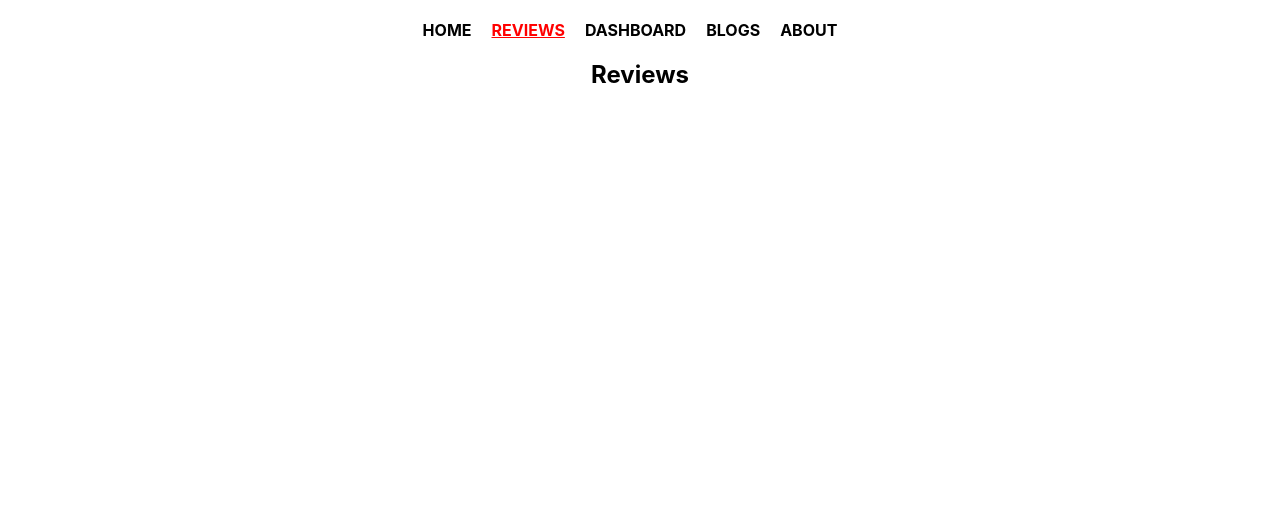
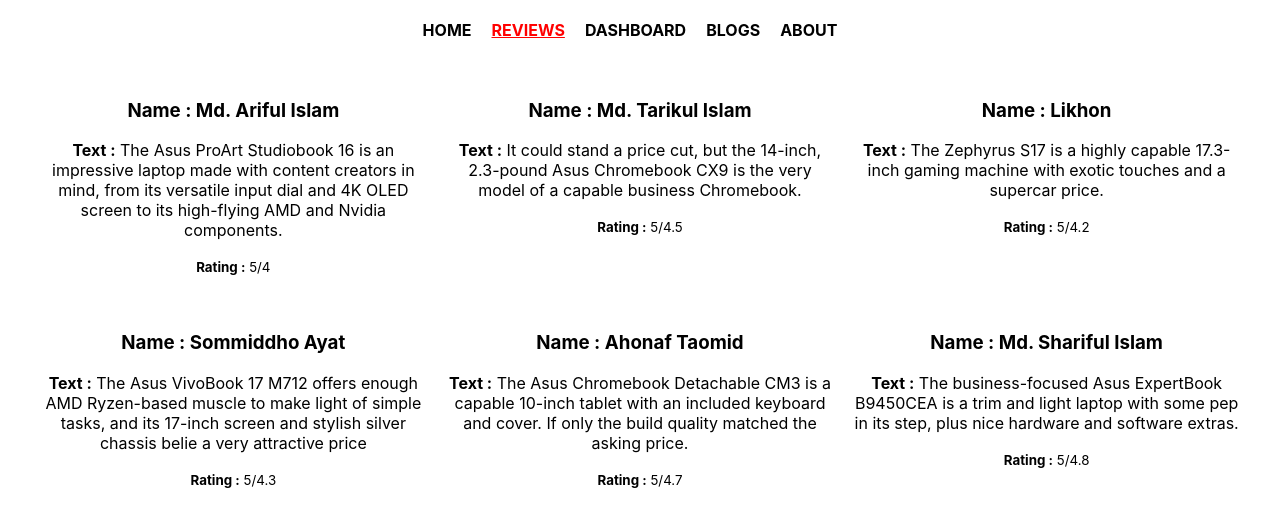
Before and after one commit to ARIF-630419/ProductAnalysis, a React (Create React App) app: page /reviews in a window 1280 px wide. Shown: the top 526 px of the page. Built offline with nearby package versions, Linux system fonts and the light colour scheme.

Commit message:
reviews added

```diff
--- /dev/null
+++ b/public/Reviews.json
@@ -0,0 +1,38 @@
+[
+  {
+    "id": "1",
+    "name": " Md. Ariful Islam ",
+    "text": "The Asus ProArt Studiobook 16 is an impressive laptop made with content creators in mind, from its versatile input dial and 4K OLED screen to its high-flying AMD and Nvidia components.",
+    "rating": "5/4"
+  },
+  {
+    "id": "2",
+    "name": "Md. Tarikul Islam",
+    "text": "It could stand a price cut, but the 14-inch, 2.3-pound Asus Chromebook CX9 is the very model of a capable business Chromebook.",
+    "rating": "5/4.5"
+  },
+  {
+    "id": "3",
+    "name": "Likhon",
+    "text": "The Zephyrus S17 is a highly capable 17.3-inch gaming machine with exotic touches and a supercar price.",
+    "rating": "5/4.2"
+  },
+  {
+    "id": "4",
+    "name": "Sommiddho Ayat ",
+    "text": "The Asus VivoBook 17 M712 offers enough AMD Ryzen-based muscle to make light of simple tasks, and its 17-inch screen and stylish silver chassis belie a very attractive price",
+    "rating": "5/4.3"
+  },
+  {
+    "id": "5",
+    "name": "Ahonaf Taomid ",
+    "text": "The Asus Chromebook Detachable CM3 is a capable 10-inch tablet with an included keyboard and cover. If only the build quality matched the asking price.",
+    "rating": "5/4.7"
+  },
+  {
+    "id": "6",
+    "name": "Md. Shariful Islam",
+    "text": "The business-focused Asus ExpertBook B9450CEA is a trim and light laptop with some pep in its step, plus nice hardware and software extras.",
+    "rating": "5/4.8"
+  }
+]
--- /dev/null
+++ b/src/Component/Review/Review.css
@@ -0,0 +1,3 @@
+p span {
+    font-weight: bold;
+}
--- /dev/null
+++ b/src/Component/Review/Review.js
@@ -0,0 +1,14 @@
+import React from 'react';
+import "./Review.css";
+const Review = (props) => {
+    const { name, text, rating } = props.review;
+    return (
+        <div>
+            <h3>Name : {name}</h3>
+            <p><span>Text :</span> {text}</p>
+            <p><small><span>Rating :</span> {rating}</small></p>
+        </div>
+    );
+};
+
+export default Review;
--- a/src/Component/Reviews/Reviews.css
+++ b/src/Component/Reviews/Reviews.css
@@ -0,0 +1,7 @@
+.reviews-container {
+    display: grid;
+    grid-template-columns: repeat(3, 1fr);
+    grid-gap: 20px;
+    margin: 20px;
+    padding: 20px;
+}
--- a/src/Component/Reviews/Reviews.js
+++ b/src/Component/Reviews/Reviews.js
@@ -1,9 +1,18 @@
 import React from 'react';
+import useReviews from '../../hooks/useReviews';
+import Review from '../Review/Review';
+import "./Reviews.css"
 
 const Reviews = () => {
+    const [reviews, setReviews] = useReviews();
     return (
-        <div>
-            <h2>Reviews</h2>
+        <div className='reviews-container'>
+            {
+                reviews.map(review => <Review
+                    key={review.id}
+                    review={review}
+                ></Review>)
+            }
         </div>
     );
 };
--- /dev/null
+++ b/src/hooks/useReviews.js
@@ -0,0 +1,13 @@
+import { useEffect, useState } from "react"
+
+const useReviews = () => {
+    const [reviews, setReviews] = useState([]);
+    useEffect(() => {
+        fetch("Reviews.json")
+            .then(res => res.json())
+            .then(data => setReviews(data))
+    }, []);
+
+    return [reviews, setReviews];
+}
+export default useReviews;
```
